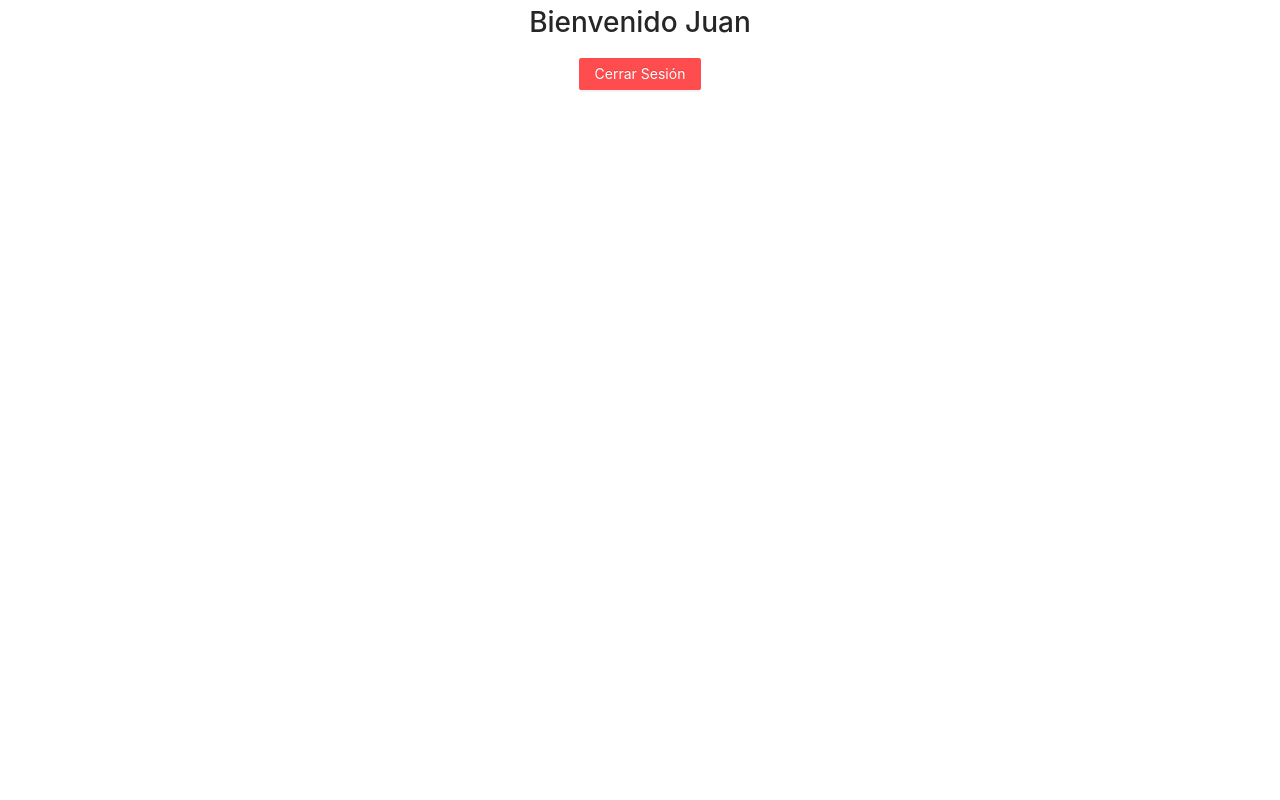
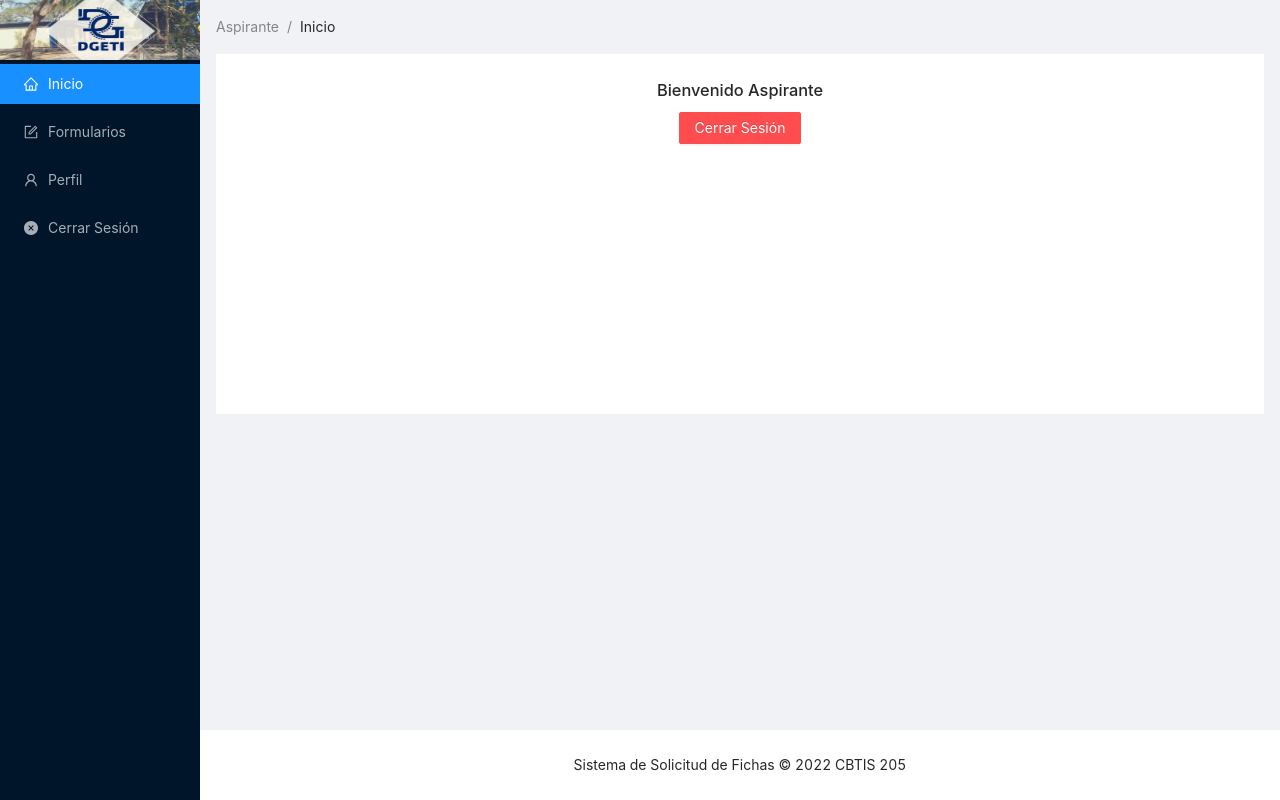
Before and after one commit to Juggantiss/residencia-front, a React (Create React App) app: page /dashboard in a window 1280 px wide. Built offline with nearby package versions, Linux system fonts and the light colour scheme; no server answers.

Commit message:
Creado layout inicial del aspirante

```diff
--- /dev/null
+++ b/src/layouts/Aspirant.jsx
@@ -0,0 +1,63 @@
+import {
+  HomeOutlined,
+  UserOutlined,
+  FormOutlined,
+  CloseCircleFilled
+} from "@ant-design/icons";
+import { Breadcrumb, Layout, Menu } from "antd";
+import "../styles/Aspirant.modules.css";
+
+const { Content, Footer, Sider } = Layout;
+const { Item } = Breadcrumb;
+
+function getItem(label, key, icon, children) {
+  return {
+    key,
+    icon,
+    children,
+    label
+  };
+}
+
+const items = [
+  getItem("Inicio", "1", <HomeOutlined />),
+  getItem("Formularios", "2", <FormOutlined />),
+  getItem("Perfil", "3", <UserOutlined />),
+  getItem("Cerrar Sesión", "4", <CloseCircleFilled />)
+];
+
+function Aspirant({ children }) {
+  return (
+    <Layout className="layout-container">
+      <Sider breakpoint="lg" collapsedWidth="0">
+        <img
+          className="logo"
+          src={require("../assets/img/banner-cbtis.jpg")}
+          alt="logo"
+        />
+        {/* <div className="logo" /> */}
+        <Menu
+          theme="dark"
+          defaultSelectedKeys={["1"]}
+          mode="inline"
+          items={items}
+        />
+      </Sider>
+      <Layout className="site-layout">
+        {/* <Header className="site-layout-background header-one" /> */}
+        <Content className="content-container">
+          <Breadcrumb className="breadcumb-container">
+            <Item>Aspirante</Item>
+            <Item>Inicio</Item>
+          </Breadcrumb>
+          <div className="site-layout-background header-two">{children}</div>
+        </Content>
+        <Footer className="footer-container">
+          Sistema de Solicitud de Fichas &copy; 2022 CBTIS 205
+        </Footer>
+      </Layout>
+    </Layout>
+  );
+}
+
+export default Aspirant;
--- a/src/pages/DashboardAspirant.jsx
+++ b/src/pages/DashboardAspirant.jsx
@@ -2,6 +2,7 @@ import { QuestionCircleOutlined } from "@ant-design/icons";
 import { Button, Popconfirm } from "antd";
 
 import { useNavigate } from "react-router-dom";
+import Aspirant from "../layouts/Aspirant";
 
 function DashboardAspirant() {
   const navigate = useNavigate();
@@ -12,8 +13,9 @@ function DashboardAspirant() {
   };
 
   return (
+    <Aspirant>
       <div style={{ textAlign: "center" }}>
-      <h1>Bienvenido Juan</h1>
+        <h1>Bienvenido Aspirante</h1>
         <Popconfirm
           title="¿Estás seguro？"
           onConfirm={logout}
@@ -32,6 +34,7 @@ function DashboardAspirant() {
           </Button>
         </Popconfirm>
       </div>
+    </Aspirant>
   );
 }
 
--- /dev/null
+++ b/src/styles/Aspirant.modules.css
@@ -0,0 +1,36 @@
+.layout-container {
+  background-color: #f2f2f2;
+  min-height: 100vh;
+}
+
+.logo {
+  width: 100%;
+  height: 60px;
+  /* margin: 10px; */
+}
+
+.site-layout .site-layout-background {
+  background: #ffffff;
+}
+
+.header-one {
+  padding: 0;
+}
+
+.header-two {
+  padding: 24px;
+  min-height: 360px;
+}
+
+.breadcumb-container {
+  margin: 16px 0;
+}
+
+.content-container {
+  margin: 0 16px;
+}
+
+.footer-container {
+  text-align: center;
+  background-color: #ffffff;
+}
```
Also changed, not shown: src/assets/img/banner-cbtis.jpg (added). Lines whose indentation alone changed are shown as unchanged.
